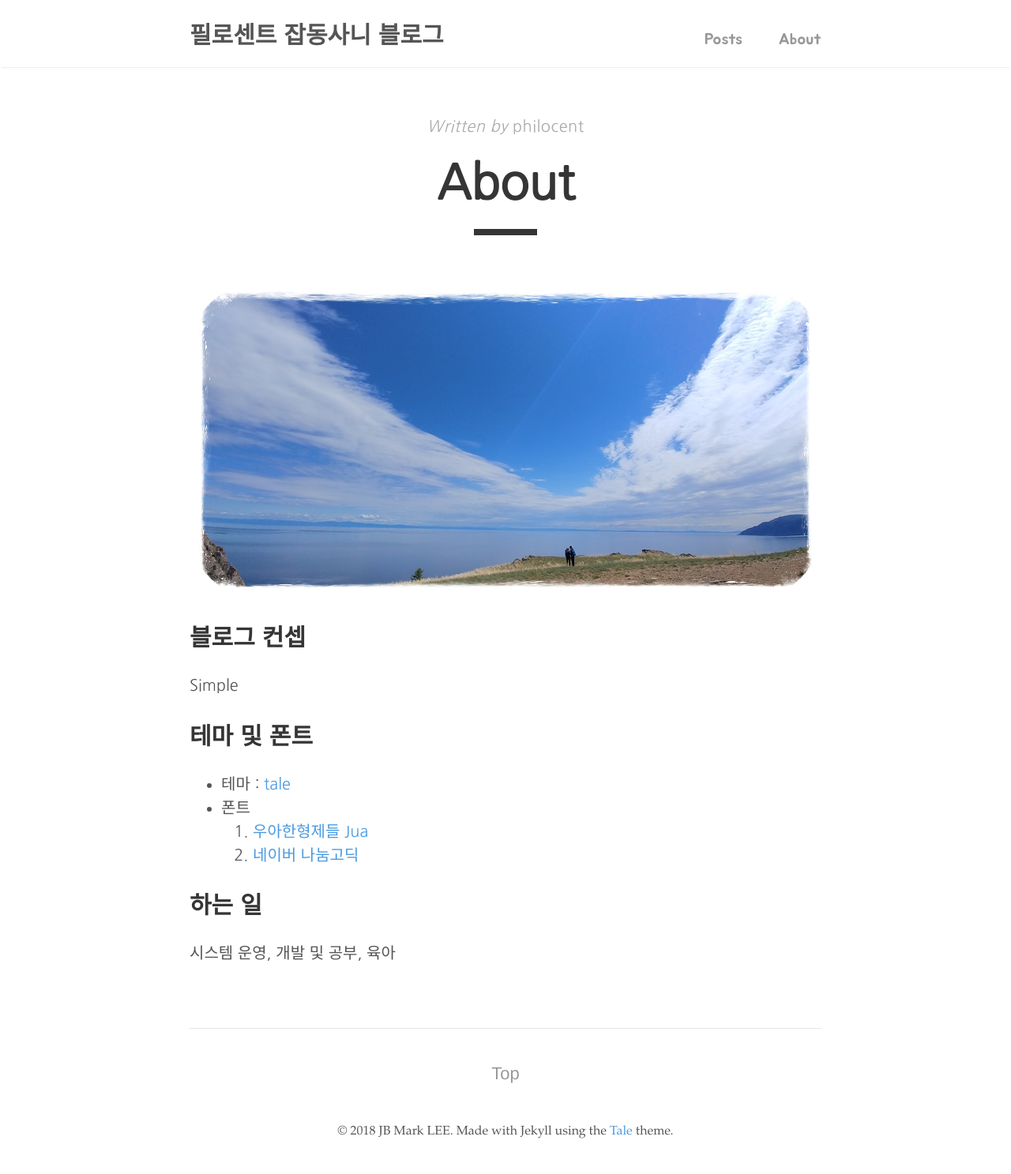
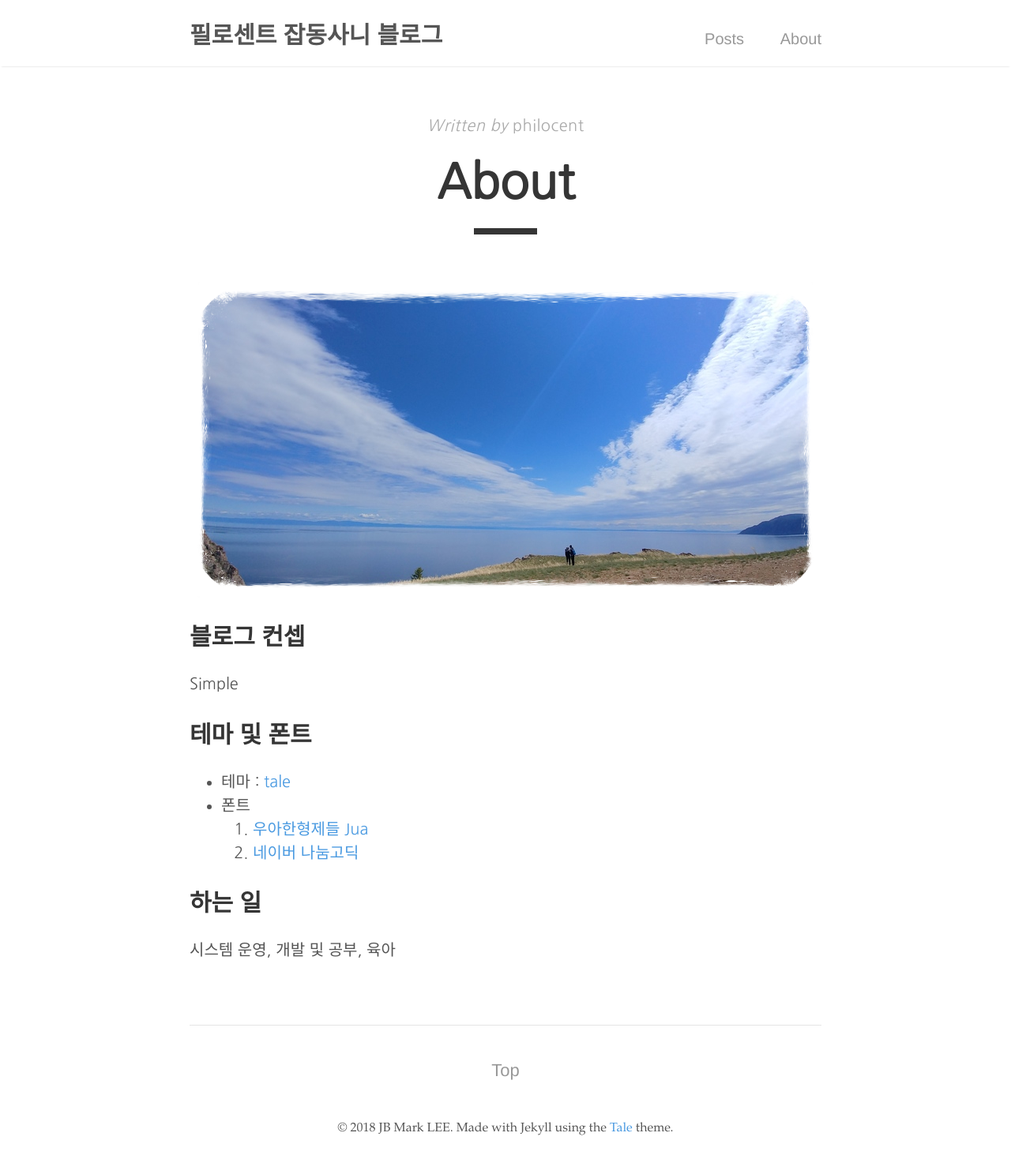
Before and after one commit to philocent/philocent.github.io, a Jekyll site: the page built from about.md, in a window 1280 px wide. Shown: the whole page at 79% size. Built offline with Jekyll 4.4.1, drawn with Linux system fonts in a browser that asks for light colours; some web fonts are replaced.

Commit message:
font change

```diff
--- a/_includes/head.html
+++ b/_includes/head.html
@@ -12,7 +12,7 @@
 
   <!-- CSS -->
   <link rel="stylesheet" href="{{ "/assets/main.css" | relative_url }}">
-  <link rel="stylesheet" href="https://fonts.googleapis.com/css?family=Jua|Nanum+Gothic|Libre+Baskerville:400,400i,700">
+  <link rel="stylesheet" href="https://fonts.googleapis.com/css?family=Nanum+Gothic+Coding|Do+Hyeon|Jua|Nanum+Gothic|Libre+Baskerville:400,400i,700">
 
   <!-- Favicon -->
   <link rel="icon" type="image/png" sizes="32x32" href="{{ "/assets/favicon-32x32.png" | relative_url }}">
--- a/_sass/tale/_base.scss
+++ b/_sass/tale/_base.scss
@@ -31,7 +31,7 @@ h4,
 h5,
 h6 {
   color: $default-shade;
-  font-family: "Jua", sans-serif;
+  font-family: "Nanum Gothic Coding", sans-serif;
   font-size: 30px;
   line-height: normal;
 }
--- a/_sass/tale/_layout.scss
+++ b/_sass/tale/_layout.scss
@@ -29,6 +29,7 @@ footer,
     display: inline-block;
     margin: 0;
     padding-right: .2rem;
+    font-weight: bold;
 
     &:hover,
     &:focus {
@@ -62,7 +63,7 @@ footer,
 
   a {
     color: $default-color;
-    font-family: "Jua", $sans-serif;
+    font-family: "Nanum Gothic Coding", $sans-serif;
   }
 }
 
--- a/_sass/tale/_post.scss
+++ b/_sass/tale/_post.scss
@@ -3,7 +3,7 @@
 
   &-info {
     color: $default-tint;
-    font-family: 'Jua', sans-serif;
+    font-family: 'Nanum Gothic Coding', sans-serif;
     font-family: 'Nanum Gothic', sans-serif;
     letter-spacing: 0.5px;
     text-align: center;
@@ -44,7 +44,7 @@
   img + em {
     color: $default-tint;
     display: block;
-    font-family: 'Jua', sans-serif;
+    font-family: 'Nanum Gothic Coding', sans-serif;
     font-family: 'Nanum Gothic', sans-serif;
     font-size: 0.9rem;
     font-style: normal;
```
